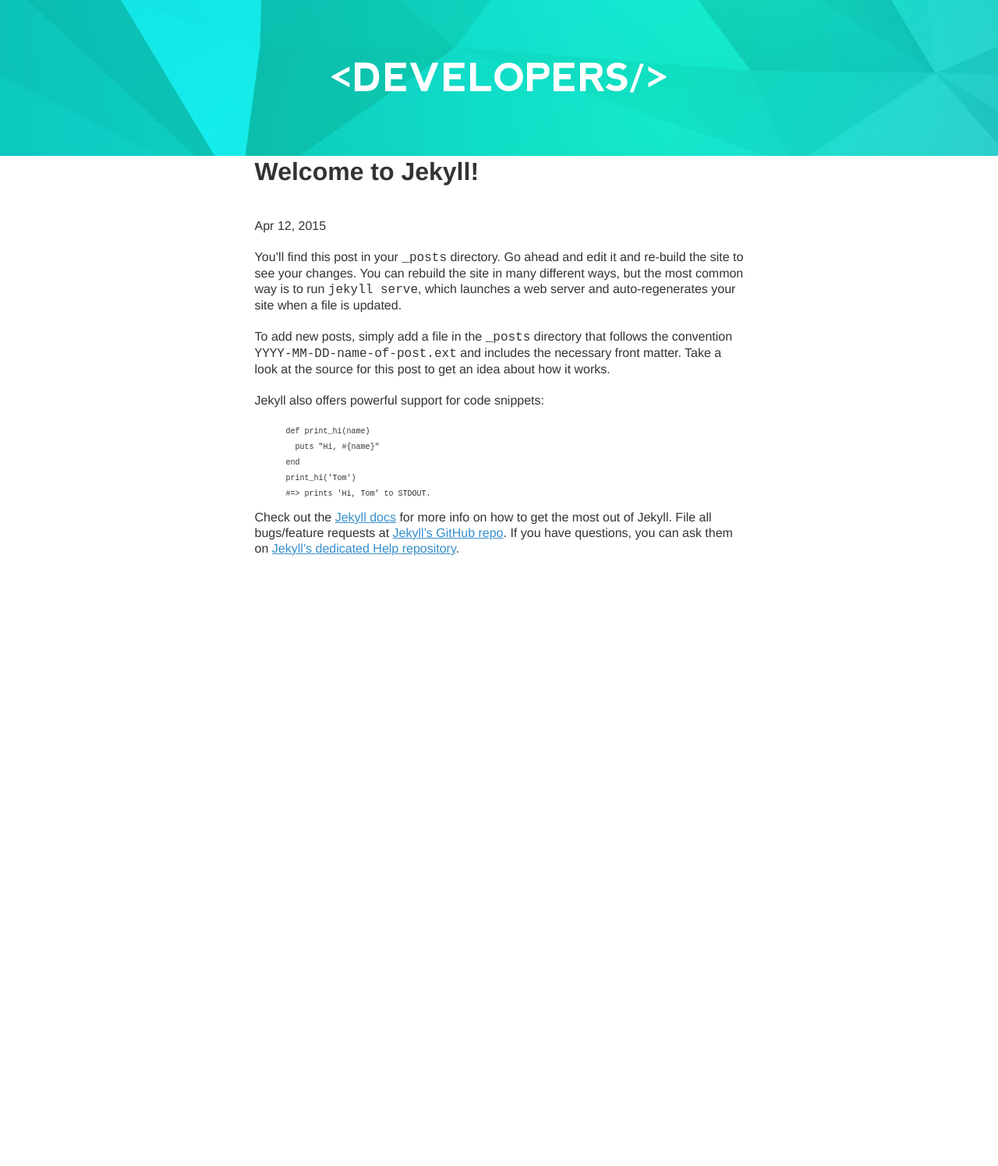
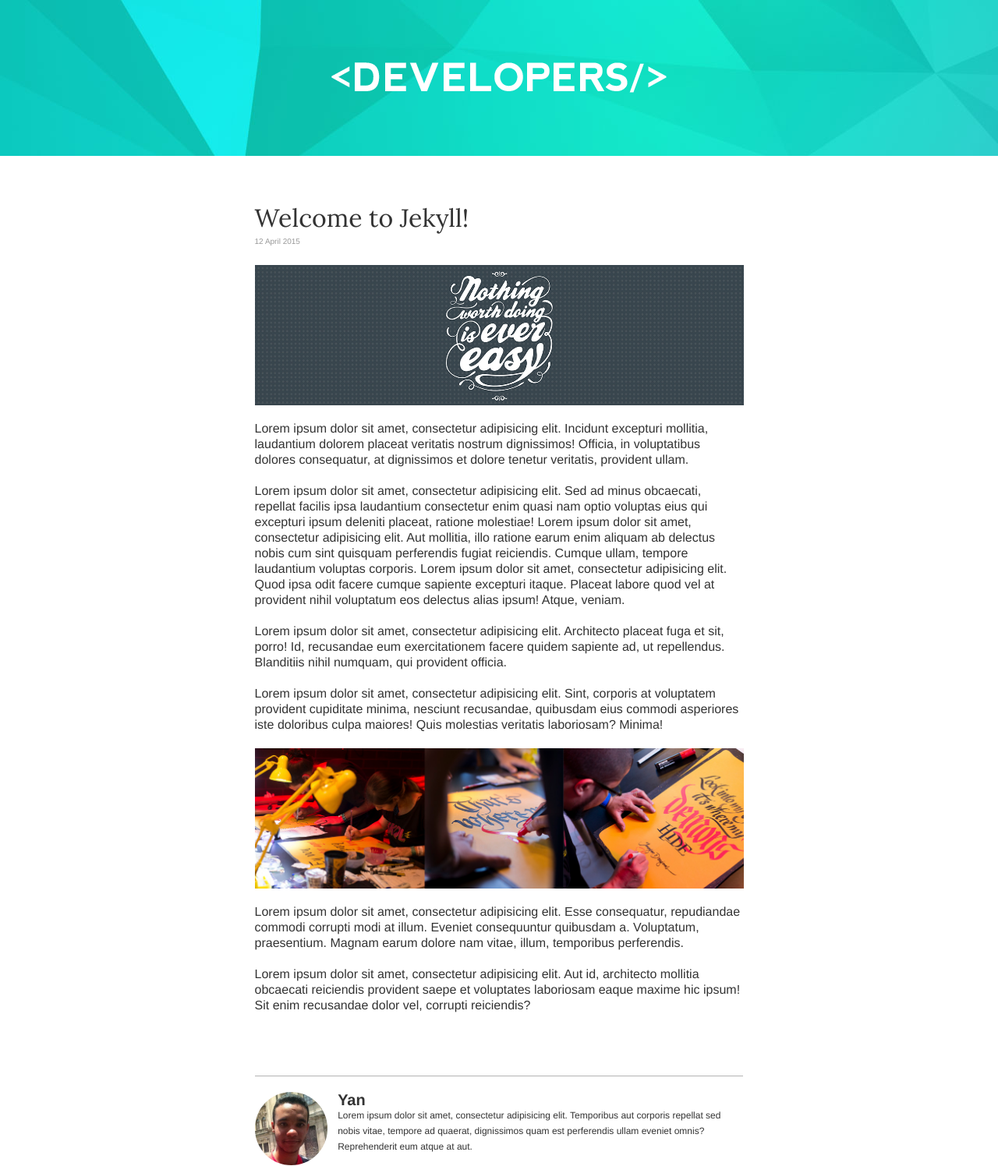
Before and after one commit to devsgroup/blog, a Jekyll site: the page built from _posts/2015-04-16-welcome-to-jekyll.html, in a window 1280 px wide. Shown: the whole page at 78% size. Built offline with Jekyll 4.4.1, drawn with Linux system fonts in a browser that asks for light colours; before the commit the page ends 900 px from its top, so only the background shows below that.

Commit message:
adding info author in post page

```diff
--- a/_layouts/post.html
+++ b/_layouts/post.html
@@ -2,14 +2,19 @@
 layout: default
 ---
 <div class="post">
-
-  <header class="post-header">
-    <h1 class="post-title">{{ page.title }}</h1>
-    <p class="post-meta">{{ page.date | date: "%b %-d, %Y" }}{% if page.author %} • {{ page.author }}{% endif %}{% if page.meta %} • {{ page.meta }}{% endif %}</p>
-  </header>
-
-  <article class="post-content">
-    {{ content }}
-  </article>
-
+	<header class="post-header">
+		<h1 class="post-title">{{ page.title }}</h1>
+		<div class="post-date">{{ page.date | date: "%-d %B %Y" }}</div>
+	<!--     <p class="post-meta">{{ page.date | date: "%b %-d, %Y" }}{% if page.author %} • {{ page.author }}{% endif %}{% if page.meta %} • {{ page.meta }}{% endif %}</p> -->
+	</header>
+		{{ content }}
+	<footer>
+		<img class="post-imageAuthor" src="/img/authors/yan.jpg" alt="{{page.author}}">
+		<div class="post-infoAuthor">
+			<h6 class="post-nameAuthor">{{page.author}}</h6>
+			<p>
+				Lorem ipsum dolor sit amet, consectetur adipisicing elit. Temporibus aut corporis repellat sed nobis vitae, tempore ad quaerat, dignissimos quam est perferendis ullam eveniet omnis? Reprehenderit eum atque at aut.
+			</p>
+		</div>
+	</footer>
 </div>
--- /dev/null
+++ b/_posts/2015-04-16-welcome-to-jekyll.html
@@ -0,0 +1,30 @@
+---
+layout: post
+title:  "Welcome to Jekyll!"
+date:   "12/04/2015"
+categories: jekyll update
+image: "/img/capa_interna1.jpg"
+author: Yan
+---
+<img class="post-image" src="/img/capa_interna1.jpg" alt="">
+<p>
+	Lorem ipsum dolor sit amet, consectetur adipisicing elit. Incidunt excepturi mollitia, laudantium dolorem placeat veritatis nostrum dignissimos! Officia, in voluptatibus dolores consequatur, at dignissimos et dolore tenetur veritatis, provident ullam.
+</p>
+<p>
+Lorem ipsum dolor sit amet, consectetur adipisicing elit. Sed ad minus obcaecati, repellat facilis ipsa laudantium consectetur enim quasi nam optio voluptas eius qui excepturi ipsum deleniti placeat, ratione molestiae!
+Lorem ipsum dolor sit amet, consectetur adipisicing elit. Aut mollitia, illo ratione earum enim aliquam ab delectus nobis cum sint quisquam perferendis fugiat reiciendis. Cumque ullam, tempore laudantium voluptas corporis.
+Lorem ipsum dolor sit amet, consectetur adipisicing elit. Quod ipsa odit facere cumque sapiente excepturi itaque. Placeat labore quod vel at provident nihil voluptatum eos delectus alias ipsum! Atque, veniam.
+</p>
+<p>
+	Lorem ipsum dolor sit amet, consectetur adipisicing elit. Architecto placeat fuga et sit, porro! Id, recusandae eum exercitationem facere quidem sapiente ad, ut repellendus. Blanditiis nihil numquam, qui provident officia.
+</p>
+<p>
+	Lorem ipsum dolor sit amet, consectetur adipisicing elit. Sint, corporis at voluptatem provident cupiditate minima, nesciunt recusandae, quibusdam eius commodi asperiores iste doloribus culpa maiores! Quis molestias veritatis laboriosam? Minima!
+</p>
+<img class="post-image" src="/img/capa_interna2.jpg" alt="">
+<p>
+	Lorem ipsum dolor sit amet, consectetur adipisicing elit. Esse consequatur, repudiandae commodi corrupti modi at illum. Eveniet consequuntur quibusdam a. Voluptatum, praesentium. Magnam earum dolore nam vitae, illum, temporibus perferendis.
+</p>
+<p>
+	Lorem ipsum dolor sit amet, consectetur adipisicing elit. Aut id, architecto mollitia obcaecati reiciendis provident saepe et voluptates laboriosam eaque maxime hic ipsum! Sit enim recusandae dolor vel, corrupti reiciendis?
+</p>
--- a/_posts/2015-04-16-welcome-to-jekyll.markdown
+++ /dev/null
@@ -1,26 +0,0 @@
----
-layout: post
-title:  "Welcome to Jekyll!"
-date:   "12/04/2015"
-categories: jekyll update
-image: "/img/capa_interna1.jpg"
----
-You’ll find this post in your `_posts` directory. Go ahead and edit it and re-build the site to see your changes. You can rebuild the site in many different ways, but the most common way is to run `jekyll serve`, which launches a web server and auto-regenerates your site when a file is updated.
-
-To add new posts, simply add a file in the `_posts` directory that follows the convention `YYYY-MM-DD-name-of-post.ext` and includes the necessary front matter. Take a look at the source for this post to get an idea about how it works.
-
-Jekyll also offers powerful support for code snippets:
-
-{% highlight ruby %}
-def print_hi(name)
-  puts "Hi, #{name}"
-end
-print_hi('Tom')
-#=> prints 'Hi, Tom' to STDOUT.
-{% endhighlight %}
-
-Check out the [Jekyll docs][jekyll] for more info on how to get the most out of Jekyll. File all bugs/feature requests at [Jekyll’s GitHub repo][jekyll-gh]. If you have questions, you can ask them on [Jekyll’s dedicated Help repository][jekyll-help].
-
-[jekyll]:      http://jekyllrb.com
-[jekyll-gh]:   https://github.com/jekyll/jekyll
-[jekyll-help]: https://github.com/jekyll/jekyll-help
--- a/_sass/_mixins.scss
+++ b/_sass/_mixins.scss
@@ -1,6 +1,16 @@
 @mixin debug($color: red){
 	border: solid 1px $color;
 }
-@function baseline($font-size, $line-height, $multiply: 1){
-	@return (($line-height / $font-size) * $multiply) + em;
+@mixin title-h2(){
+	font-family: 'Lora';
+	font-size: 3.2em;
+	font-weight: normal;
+	line-height: (2/3.2) * 2 + em;
+	margin-top: (2/3.2) * 3 + em;
 }
+@mixin image(){
+	margin-bottom: 2em;
+	vertical-align: bottom;
+	height: 180px;
+	width: 627px;
+}
--- a/_sass/_theme.scss
+++ b/_sass/_theme.scss
@@ -66,12 +66,8 @@
 	list-style: none;
 }
 .listPosts-title{
-	font-family: 'Lora';
-	font-size: 3.2em;
-	font-weight: normal;
-	line-height: (2/3.2) * 2 + em;
+	@include title-h2();
 	margin-bottom: (2/3.2) + em;
-	margin-top: (2/3.2) * 3 + em;
 }
 .listPosts-date{
 	color: lighten(#333, 40%);
@@ -103,11 +99,47 @@
 }
 .listPosts-summary{
 	img{
-		margin-bottom: 2em;
-		vertical-align: bottom;
+		@include image();
+	}
+}
+///////////////////////////////////////////////////////////////////////////////
+//POST
+///////////////////////////////////////////////////////////////////////////////
+.post{
 
-		height: 180px;
-		width: 627px;
+}
+.post-title{
+	@include title-h2();
+	margin-bottom: 0;
+}
+.post-date{
+	color: lighten(#333, 40%);
+	margin-bottom: 2em;
+}
+.post-image{
+	@include image();
+}
+.post > footer{
+	@include row();
+	border-top: solid 1px lighten(#666, 30%);
+	margin-top: 8em;
+	padding-top: 2em;
+}
+.post-imageAuthor{
+	@include column(2);
+	border-radius: 9999em;
+}
+.post-nameAuthor{
+	font-size: 2em;
+	line-height: (2/2) + em;
+	margin-bottom: 0;
+}
+.post-infoAuthor{
+	@include column(10);
+
+	& > p{
+		font-size: 1.2em;
+		line-height: (2/1.2) + em;
 	}
 }
 ///////////////////////////////////////////////////////////////////////////////
```
